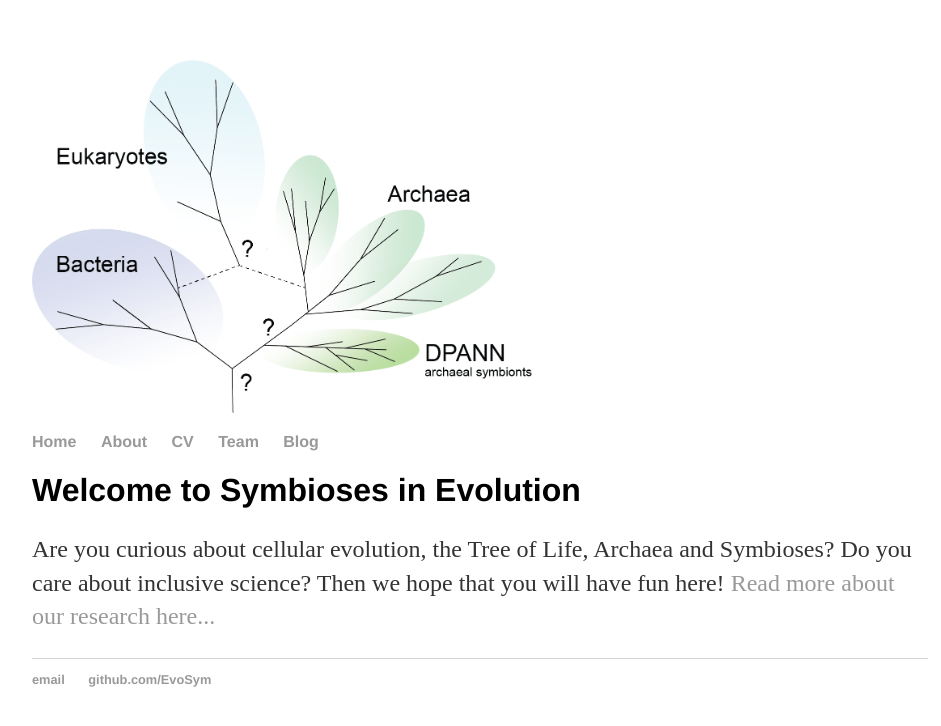
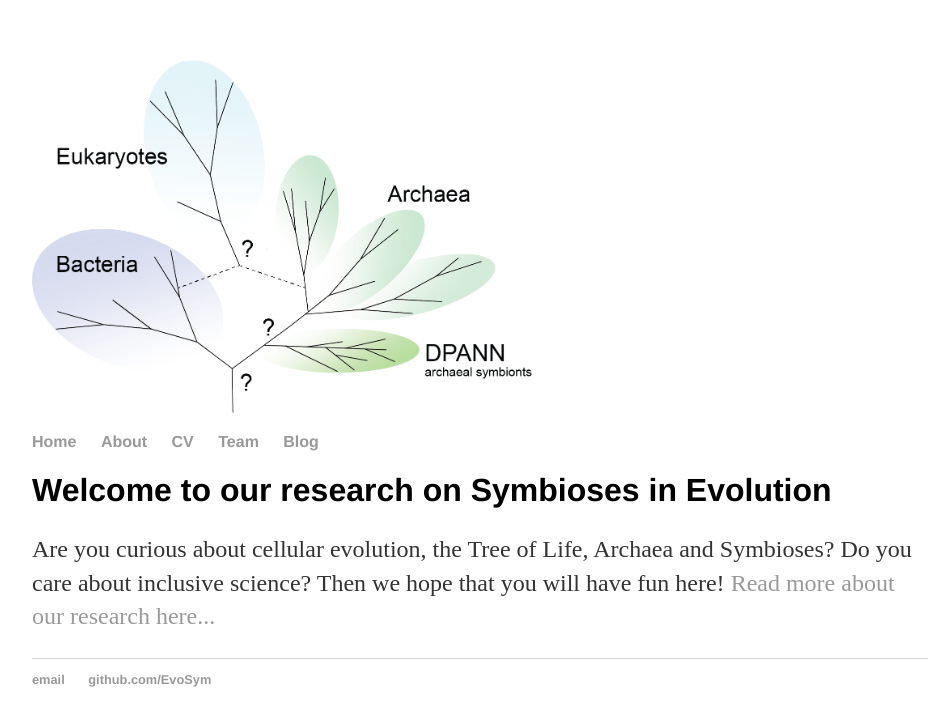
Before and after one commit to EvoSym/EvoSym.github.io, a Jekyll site: the page built from index.html, in a window 1280 px wide. Shown: the top 726 px of the page, without its empty margins (160-1101 px from the left). Built offline with Jekyll 4.4.1, drawn with Linux system fonts in a browser that asks for light colours.

Commit message:
Update index.html

```diff
--- a/index.html
+++ b/index.html
@@ -3,6 +3,6 @@ layout: default
 title: Symbioses in Evolution
 ---
 <div class="blurb">
-	<h1>Welcome to Symbioses in Evolution</h1>
+	<h1>Welcome to our research on Symbioses in Evolution</h1>
 	<p>Are you curious about cellular evolution, the Tree of Life, Archaea and Symbioses? Do you care about inclusive science? Then we hope that you will have fun here! <a href="/about">Read more about our research here...</a></p>
 </div><!-- /.blurb -->
```
